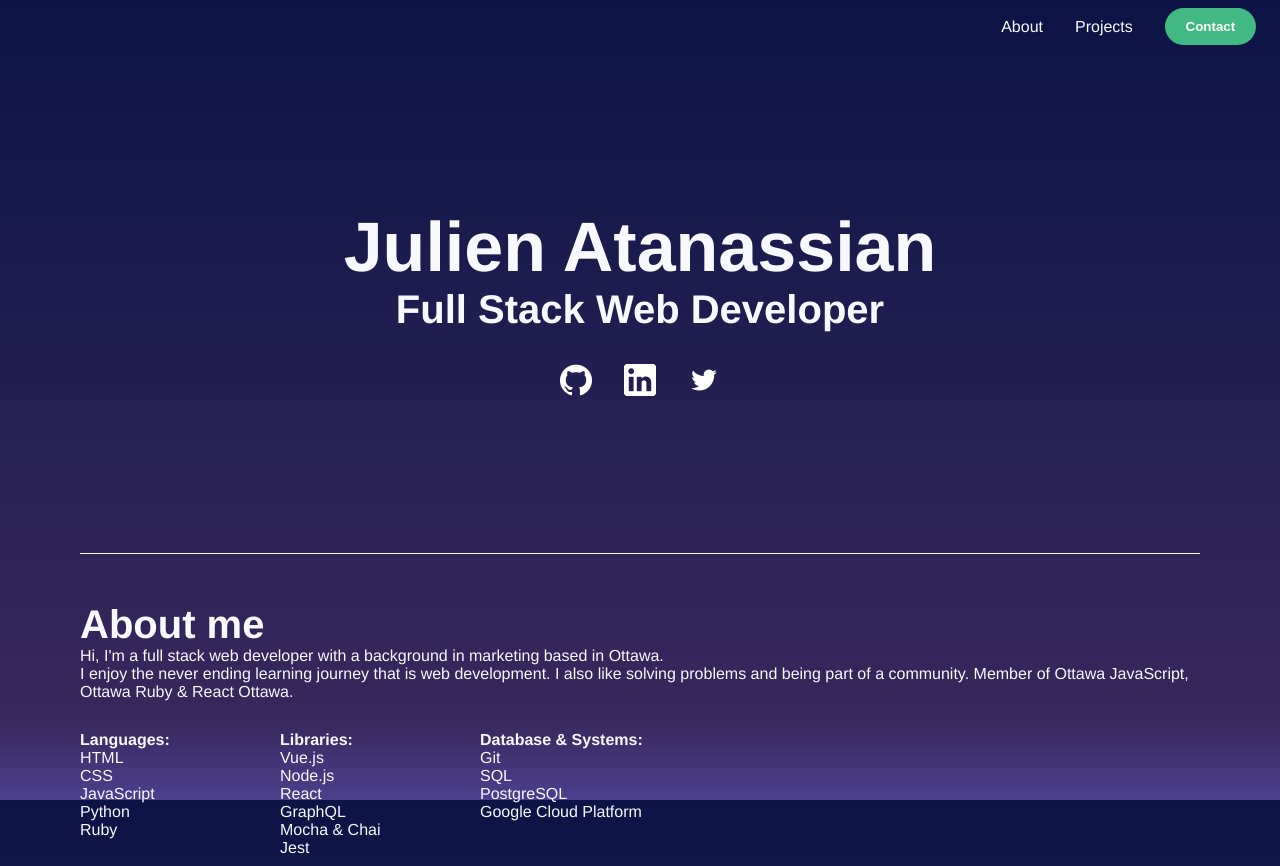
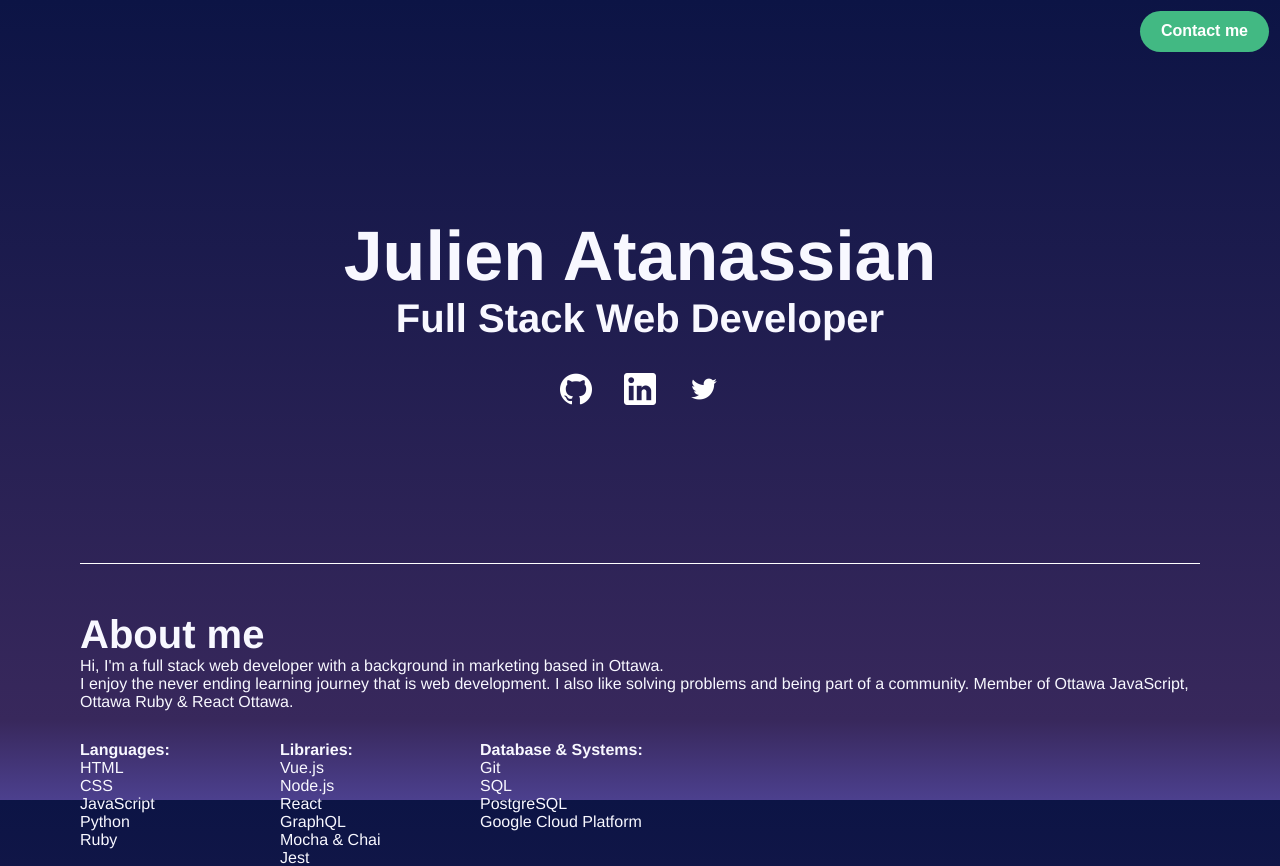
Before and after one commit to jatanassian/my_portfolio, a Vue app: page / in a window 1280 px wide. Shown: the top 866 px of the page. Built offline with nearby package versions, Linux system fonts and the light colour scheme.

Commit message:
remove about and projects and add animation to btn

```diff
--- a/src/components/Navbar.vue
+++ b/src/components/Navbar.vue
@@ -1,8 +1,6 @@
 <template>
   <div class="navbar">
-    <span class="item">About</span>
-    <span class="item">Projects</span>
-    <button class="item">Contact</button>
+    <button class="grow">Contact me</button>
   </div>
 </template>
 
@@ -15,7 +13,7 @@ export default {
 
 <style scoped>
 .navbar {
-  padding: .5rem;
+  padding: .7rem;
   top: 0;
   left: 0;
   right: 0;
@@ -24,12 +22,9 @@ export default {
   align-items: center;
 }
 
-.item {
-  margin: 0 1rem;
-}
-
 button {
   background-color: #42b983;
+  font-size: 1rem;
   color: white;
   border: none;
   padding: .7rem 1.3rem;
@@ -39,5 +34,10 @@ button {
 
 button:hover {
   cursor: pointer;
+  background-color: #3ba575;
+}
+
+button:active {
+  background-color: #41b480;
 }
 </style>
```
